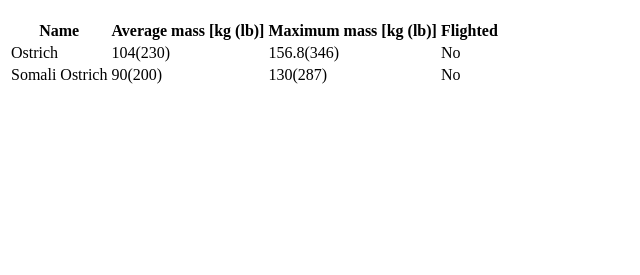
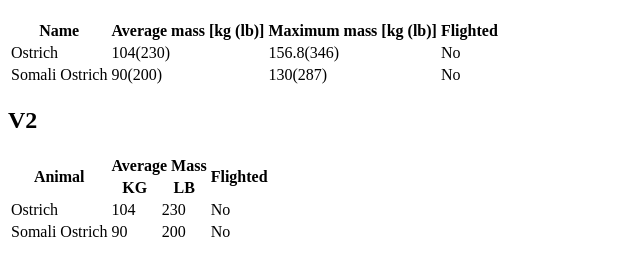
Before and after one commit to Humble7/Web-Bootcamp, a plain HTML site: page 2_HTML_Forms_Table/heaviest_birds.html in a window 1280 px wide. Shown: the part 61-336 px from the top of the page, without its empty margins (0-640 px from the left). Drawn offline with Linux system fonts and the light colour scheme.

Commit message:
Tables:Colspan&Rowspan

```diff
--- a/2_HTML_Forms_Table/heaviest_birds.html
+++ b/2_HTML_Forms_Table/heaviest_birds.html
@@ -33,6 +33,35 @@
             </tr>
         </tbody>
     </table>
+
+    <h2>V2</h2>
+    <table>
+        <thead>
+            <tr>
+                <th rowspan="2">Animal</th>
+                <th colspan="2">Average Mass</th>
+                <th rowspan="2">Flighted</th>
+            </tr>
+            <tr>
+                <th>KG</th>
+                <th>LB</th>
+            </tr>
+        </thead>
+        <tbody>
+            <tr>
+                <td>Ostrich</td>
+                <td>104</td>
+                <td>230</td>
+                <td>No</td>
+            </tr>
+            <tr>
+                <td>Somali Ostrich</td>
+                <td>90</td>
+                <td>200</td>
+                <td>No</td>
+            </tr>
+        </tbody>
+    </table>
 </body>
 
 </html>
```
